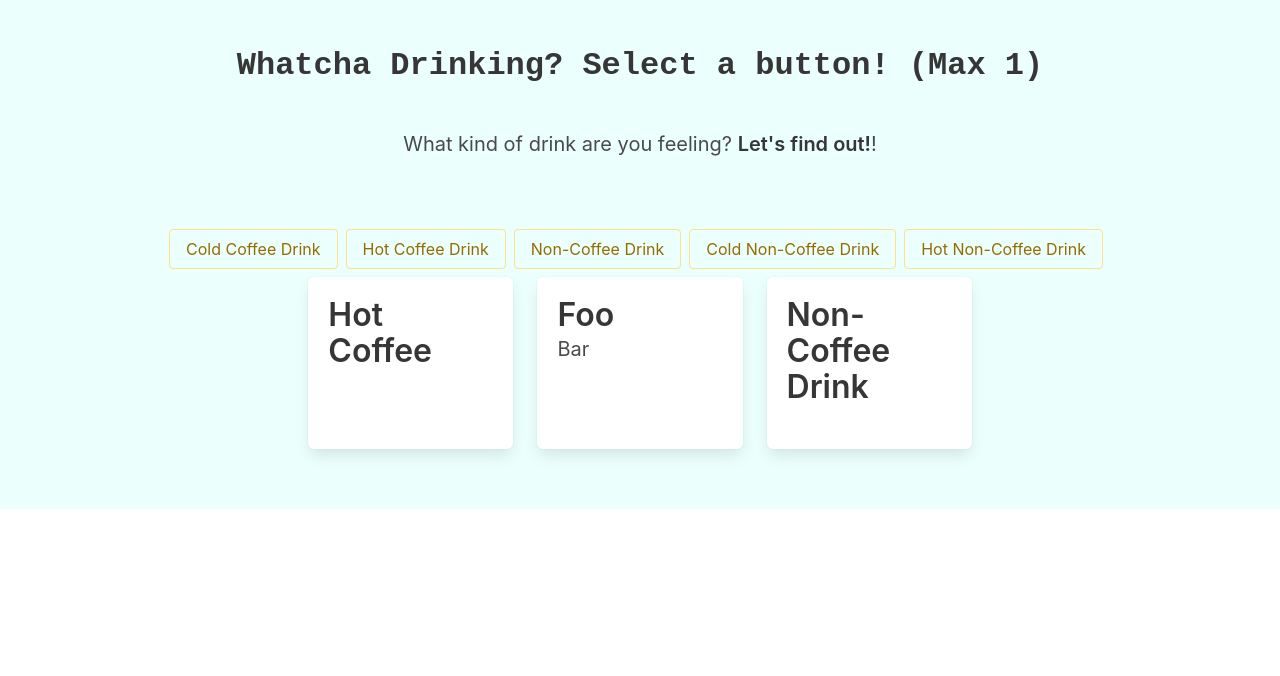
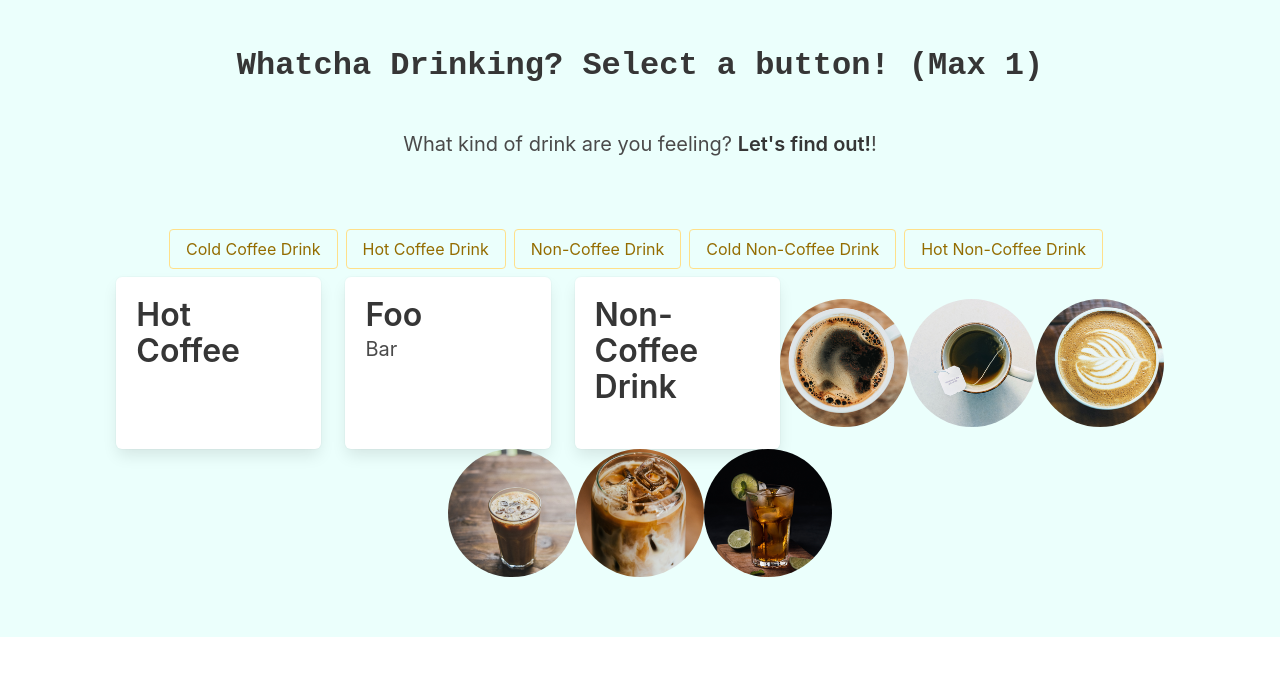
Before and after one commit to LomTuna/whatcha-drinking, a plain HTML site: page index.html in a window 1280 px wide. Drawn offline with nearby package versions, Linux system fonts and the light colour scheme.

Commit message:
added image code/syntax

```diff
--- a/index.html
+++ b/index.html
@@ -51,11 +51,34 @@
           </div>
         </div>
       </div>
+      <figure class="image is-128x128">
+        <img class="is-rounded" src="./assets/images/drip.png">
+      </figure>
 
-    </div>
-      <div id="player">
+      <figure class="image is-128x128">
+        <img class="is-rounded" src="./assets/images/hot tea.png">
+      </figure>
+
+      <figure class="image is-128x128">
+        <img class="is-rounded" src="./assets/images/cappucino.png">
+      </figure>
+
+      <figure class="image is-128x128">
+        <img class="is-rounded" src="./assets/images/cold brew.png">
+      </figure>
+
+      <figure class="image is-128x128">
+        <img class="is-rounded" src="./assets/images/ice latte.png">
+      </figure>
+
+      <figure class="image is-128x128">
+        <img class="is-rounded" src="./assets/images/ice tea.png">
+      </figure>
 
       </div>
+        <div id="player">
+
+        </div>
     </section>
   </body>
 </html>
```
